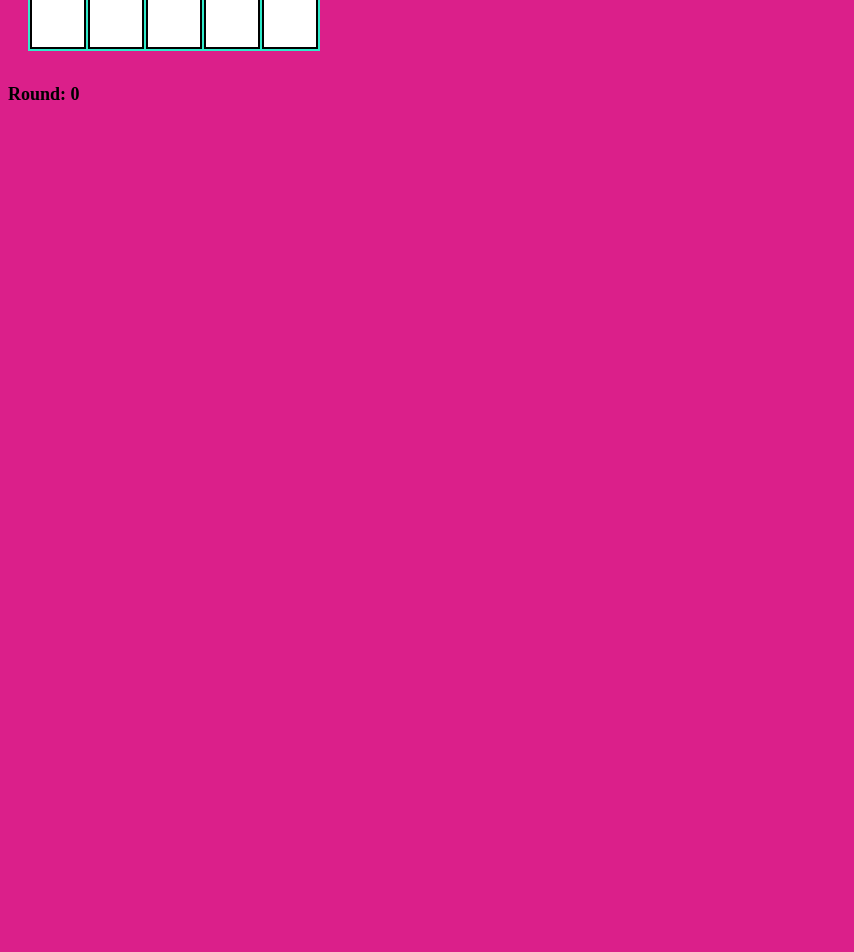
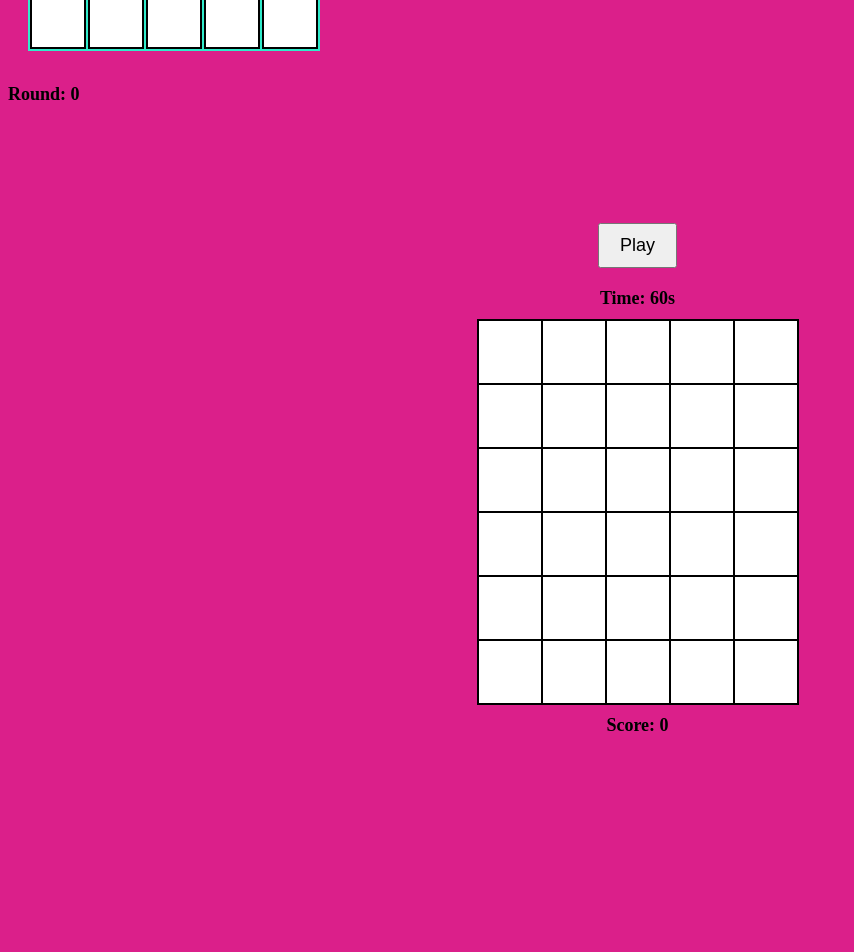
Before and after one commit to j-noon/Moogle_rockstar, a Django app: page /lets-play/ in a window 1280 px wide. Shown: the part 853-1805 px from the top of the page, without its empty margins (0-854 px from the left). Before the commit the page ends 953 px from the top, so only its background shows below. Run offline with Django 5.2, Linux system fonts and the light colour scheme; the visitor is signed in with stand-in values (Sample User, id 1).

Commit message:
lets play page: added another memory game, html tables css styles and the java script to make game active

```diff
--- a/lets_play/static/lets_play/css/lets_play.css
+++ b/lets_play/static/lets_play/css/lets_play.css
@@ -10,7 +10,7 @@
     width: 100%;
     height: 110px;
 }
-
+/*memeory game*/
 #memory-btn {
   border: solid black 2px;
   border-radius: 5px;
@@ -53,6 +53,53 @@
   font-weight: bold;
   font-size: 18px;
   margin-bottom: 10px;
+}
+
+/* MEMORY MATCH GAME */
+#memory-match-container {
+  text-align: center;
+}
+
+#memory-match-start-btn {
+  padding: 10px 20px;
+  font-size: 18px;
+  margin-bottom: 10px;
+  cursor: pointer;
+}
+
+#memory-match-timer,
+#memory-match-score {
+  margin: 10px 0;
+  font-size: 18px;
+  font-weight: bold;
+}
+
+#memory-match-board {
+  border-collapse: collapse;
+  margin: 0 auto;
+}
+
+.memory-tile {
+  width: 60px;
+  height: 60px;
+  border: 2px solid black;
+  background-color: white;
+  cursor: pointer;
+  text-align: center;
+  font-size: 30px;
+  transition: transform 0.3s ease;
+  user-select: none;
+}
+
+.memory-tile.flipped {
+  background-color: teal;
+  color: white;
+  transform: scale(1.1);
+}
+
+.memory-tile.matched {
+  background-color: lightgreen;
+  cursor: default;
 }
 
 
--- /dev/null
+++ b/lets_play/static/lets_play/js/memory-match.js
@@ -0,0 +1,101 @@
+const startBtn = document.getElementById('memory-match-start-btn');
+const tiles = document.querySelectorAll('.memory-tile');
+const timerDisplay = document.getElementById('memory-match-timer');
+const scoreDisplay = document.getElementById('memory-match-score');
+
+let icons = ['🐶', '🐱', '🐭', '🐹', '🐰', '🦊', '🐻', '🐼', '🐨', '🐯', '🦁', '🐮', '🐷', '🐸', '🐵'];
+let boardIcons = [];
+let flippedTiles = [];
+let matched = 0;
+let score = 0;
+let timer;
+let timeLeft = 60;
+let gameActive = false;
+
+function shuffle(array) {
+  return array.sort(() => Math.random() - 0.5);
+}
+
+function resetBoard() {
+  boardIcons = shuffle([...icons, ...icons]); // 15 pairs = 30 icons
+  tiles.forEach(tile => {
+    tile.textContent = '';
+    tile.classList.remove('flipped', 'matched');
+  });
+  flippedTiles = [];
+  matched = 0;
+  score = 0;
+  updateScore();
+}
+
+function updateScore() {
+  scoreDisplay.textContent = `Score: ${score}`;
+}
+
+function updateTimer() {
+  timerDisplay.textContent = `Time: ${timeLeft}s`;
+}
+
+function startTimer() {
+  updateTimer();
+  timer = setInterval(() => {
+    timeLeft--;
+    updateTimer();
+    if (timeLeft <= 0) endGame();
+  }, 1000);
+}
+
+function endGame() {
+  clearInterval(timer);
+  gameActive = false;
+  startBtn.disabled = false;
+  alert(`Time's up! You scored ${score} moogles!`);
+}
+
+function handleTileClick(e) {
+  if (!gameActive) return;
+
+  const tile = e.currentTarget;
+  const index = parseInt(tile.dataset.index);
+  if (tile.classList.contains('flipped') || tile.classList.contains('matched')) return;
+
+  tile.textContent = boardIcons[index];
+  tile.classList.add('flipped');
+  flippedTiles.push({ tile, icon: boardIcons[index] });
+
+  if (flippedTiles.length === 2) {
+    const [first, second] = flippedTiles;
+    if (first.icon === second.icon) {
+      first.tile.classList.add('matched');
+      second.tile.classList.add('matched');
+      matched += 2;
+      score += 2;
+      updateScore();
+      if (matched === 30) {
+        endGame();
+      }
+      flippedTiles = [];
+    } else {
+      setTimeout(() => {
+        first.tile.classList.remove('flipped');
+        second.tile.classList.remove('flipped');
+        first.tile.textContent = '';
+        second.tile.textContent = '';
+        flippedTiles = [];
+      }, 800);
+    }
+  }
+}
+
+startBtn.addEventListener('click', () => {
+  resetBoard();
+  timeLeft = 60;
+  updateTimer();
+  startTimer();
+  gameActive = true;
+  startBtn.disabled = true;
+
+  tiles.forEach(tile => {
+    tile.addEventListener('click', handleTileClick);
+  });
+});
--- a/lets_play/templates/lets_play/lets_play.html
+++ b/lets_play/templates/lets_play/lets_play.html
@@ -86,7 +86,75 @@
     <br>
     <br>
 
+      <div id="memory-match-container">
+    <button id="memory-match-start-btn">Play</button>
+    <div id="memory-match-timer">Time: 60s</div>
+
+    <table id="memory-match-board">
+      <tbody>
+        <!-- 6 rows with 5 tiles each -->
+        <tr>
+          <td class="memory-tile" data-index="0"></td>
+          <td class="memory-tile" data-index="1"></td>
+          <td class="memory-tile" data-index="2"></td>
+          <td class="memory-tile" data-index="3"></td>
+          <td class="memory-tile" data-index="4"></td>
+        </tr>
+        <tr>
+          <td class="memory-tile" data-index="5"></td>
+          <td class="memory-tile" data-index="6"></td>
+          <td class="memory-tile" data-index="7"></td>
+          <td class="memory-tile" data-index="8"></td>
+          <td class="memory-tile" data-index="9"></td>
+        </tr>
+        <tr>
+          <td class="memory-tile" data-index="10"></td>
+          <td class="memory-tile" data-index="11"></td>
+          <td class="memory-tile" data-index="12"></td>
+          <td class="memory-tile" data-index="13"></td>
+          <td class="memory-tile" data-index="14"></td>
+        </tr>
+        <tr>
+          <td class="memory-tile" data-index="15"></td>
+          <td class="memory-tile" data-index="16"></td>
+          <td class="memory-tile" data-index="17"></td>
+          <td class="memory-tile" data-index="18"></td>
+          <td class="memory-tile" data-index="19"></td>
+        </tr>
+        <tr>
+          <td class="memory-tile" data-index="20"></td>
+          <td class="memory-tile" data-index="21"></td>
+          <td class="memory-tile" data-index="22"></td>
+          <td class="memory-tile" data-index="23"></td>
+          <td class="memory-tile" data-index="24"></td>
+        </tr>
+        <tr>
+          <td class="memory-tile" data-index="25"></td>
+          <td class="memory-tile" data-index="26"></td>
+          <td class="memory-tile" data-index="27"></td>
+          <td class="memory-tile" data-index="28"></td>
+          <td class="memory-tile" data-index="29"></td>
+        </tr>
+      </tbody>
+    </table>
+
+    <p id="memory-match-score">Score: 0</p>
+  </div>
+
+    <br>
+    <br>
+    <br>
+    <br>
+    <br>
+    <br>
+    <br>
+    <br>
+    <br>
+    <br>
+    <br>
+
      <script src="{% static 'lets_play/js/memory-game.js' %}"></script>
+     <script src="{% static 'lets_play/js/memory-match.js' %}"></script>
 
 
 {% endblock %}
```
